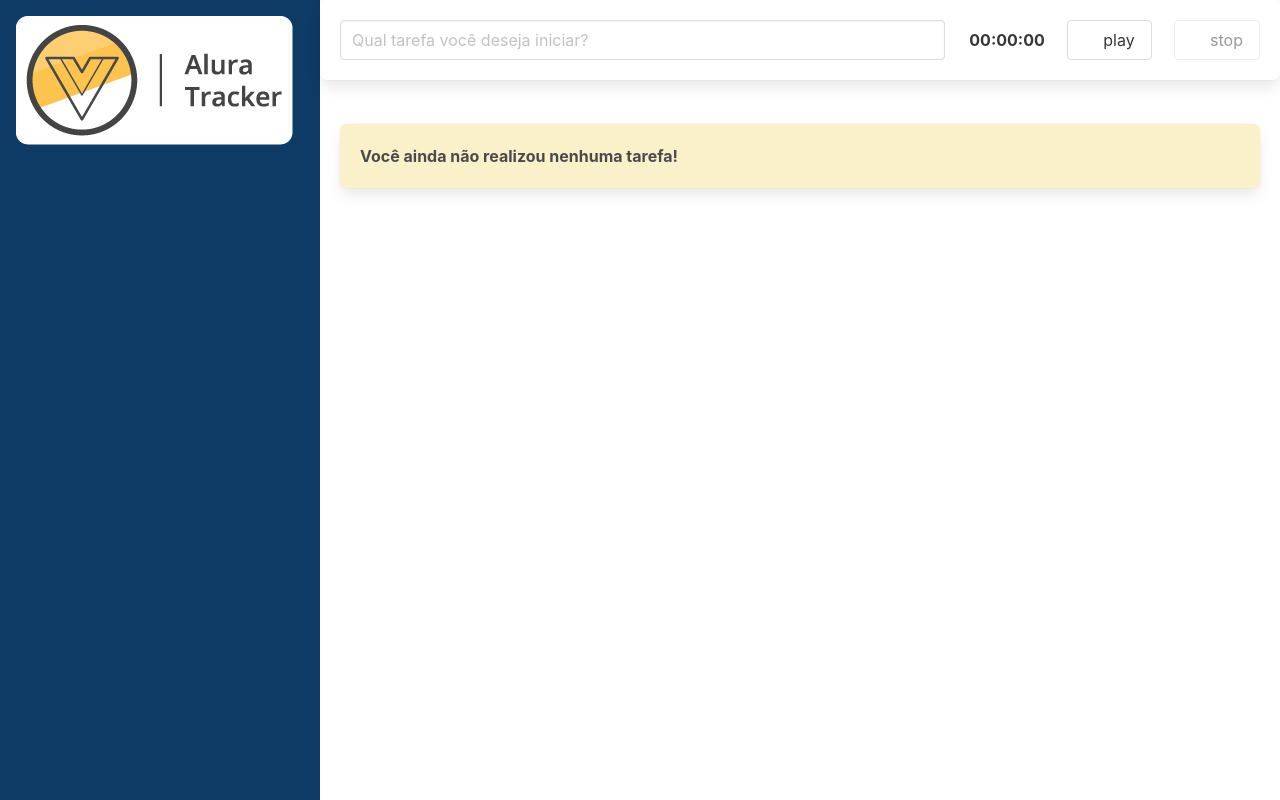
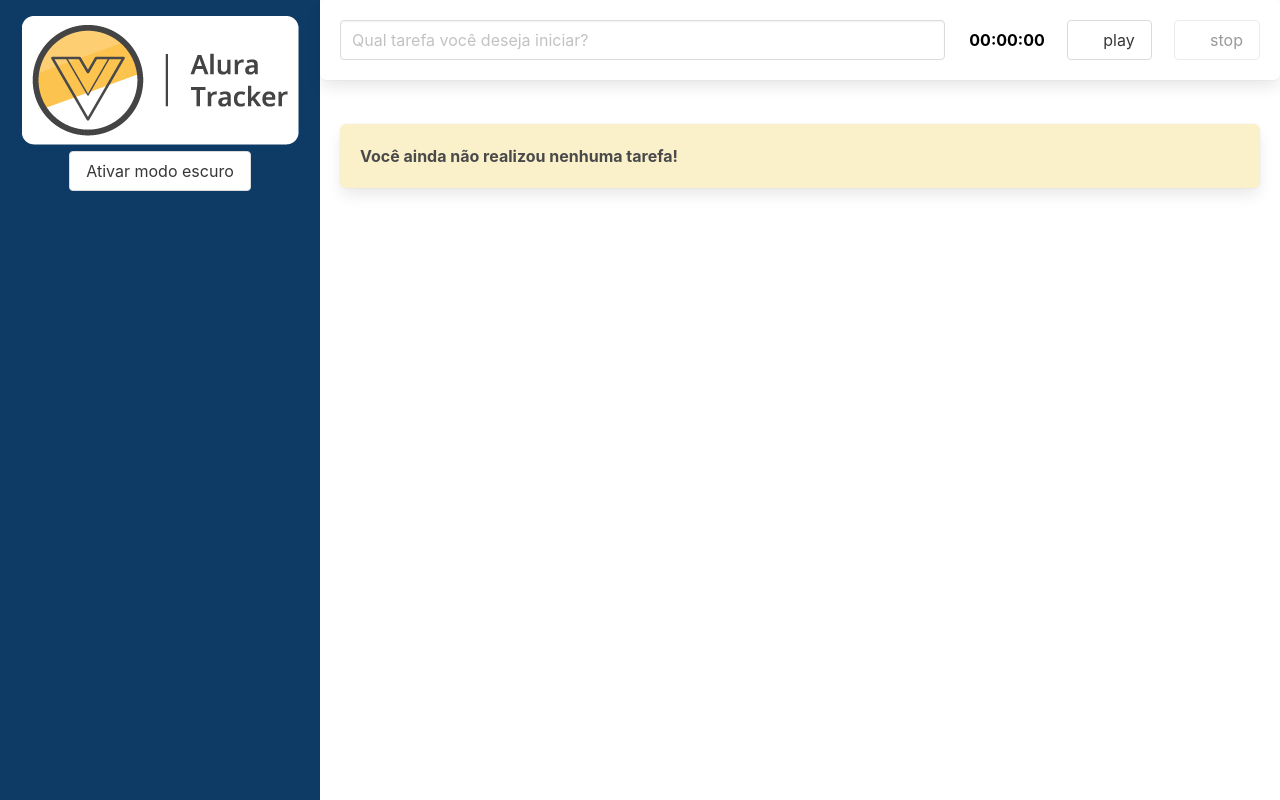
Before and after one commit to michel-klein/vue-tracker, a Vue app: page /#/ in a window 1280 px wide. Built offline with nearby package versions, Linux system fonts and the light colour scheme; the HTML template or start-up script is replaced by a standard one.

Commit message:
feat: dark mode

```diff
--- a/src/App.vue
+++ b/src/App.vue
@@ -1,9 +1,9 @@
 <template>
-  <main class="columns is-gapless is-multiline">
+  <main class="columns is-gapless is-multiline" :class="{ 'modo-escuro': modoEscuroAtivo }">
     <div class="column is-one-quarter">
-      <BarraLateral />
+      <BarraLateral @ao-tema-alterado="trocarTema" />
     </div>
-    <div class="column is-three-quarter">
+    <div class="column is-three-quarter conteudo">
       <Formulario @ao-salvar-tarefa="salvarTarefa" />
       <div class="lista">
         <Tarefa
@@ -32,11 +32,16 @@
   data() {
     return {
       tarefas: [] as ITarefa[],
+      modoEscuroAtivo: false,
     };
   },
   methods: {
     salvarTarefa(tarefa: ITarefa) {
       this.tarefas.push(tarefa);
+    },
+    trocarTema(modoEscuroAtivo: boolean) {
+      console.log(modoEscuroAtivo);
+      this.modoEscuroAtivo = modoEscuroAtivo;
     },
   },
   components: {
@@ -49,4 +54,15 @@
   .lista {
     padding: 1.25rem;
   }
+  main {
+    --bg-primario: #fff;
+    --texto-primario: #000;
+  }
+  main.modo-escuro {
+    --bg-primario: #2b2d42;
+    --texto-primario: #ddd;
+  }
+  .conteudo {
+    background-color: var(--bg-primario);
+  }
 </style>
--- a/src/components/BarraLateral.vue
+++ b/src/components/BarraLateral.vue
@@ -4,6 +4,9 @@
     <h1>
       <img src="../assets/logo.png" alt="">
     </h1>
+    <button class="button" @click="alterarTema">
+      {{ textoBotao }}
+    </button>
   </header>
 </template>
 
@@ -12,6 +15,26 @@
 
 export default defineComponent({
   name: 'App',
+  data() {
+    return {
+      modoEscuroAtivo: false,
+    };
+  },
+  computed: {
+    textoBotao() {
+      if (this.modoEscuroAtivo) {
+        return 'Desativar modo escuro';
+      }
+      return 'Ativar modo escuro';
+    },
+  },
+  methods: {
+    alterarTema() {
+      this.modoEscuroAtivo = !this.modoEscuroAtivo;
+      this.$emit('aoTemaAlterado', this.modoEscuroAtivo);
+    },
+  },
+  emits: ['aoTemaAlterado'],
 });
 </script>
 
@@ -21,6 +44,7 @@
     background: #0d3b66;
     width: 100%;
     height: 100vh;
+    text-align: center;
   }
 
   @media only screen and (max-width: 768px) {
--- a/src/components/Cronometro.vue
+++ b/src/components/Cronometro.vue
@@ -1,6 +1,6 @@
 <template>
   <section>
-    <strong>{{ tempoDecorrido }}</strong>
+    <strong class="display">{{ tempoDecorrido }}</strong>
   </section>
 </template>
 
@@ -19,3 +19,9 @@
   },
 });
 </script>
+
+<style>
+  .display {
+    color: var(--texto-primario);
+  }
+</style>
--- a/src/components/Formulario.vue
+++ b/src/components/Formulario.vue
@@ -1,6 +1,6 @@
 <!-- eslint-disable vuejs-accessibility/form-control-has-label -->
 <template>
-  <div class="box">
+  <div class="box formulario">
     <div class="columns">
       <div class="column is-8" role="form" aria-label="Formulário para criação de uma nova tarefa">
         <input
@@ -40,3 +40,10 @@
   emits: ['aoSalvarTarefa'],
 });
 </script>
+
+<style>
+  .formulario {
+    color: var(--texto-primario);
+    background-color: var(--bg-primario);
+  }
+</style>
```
